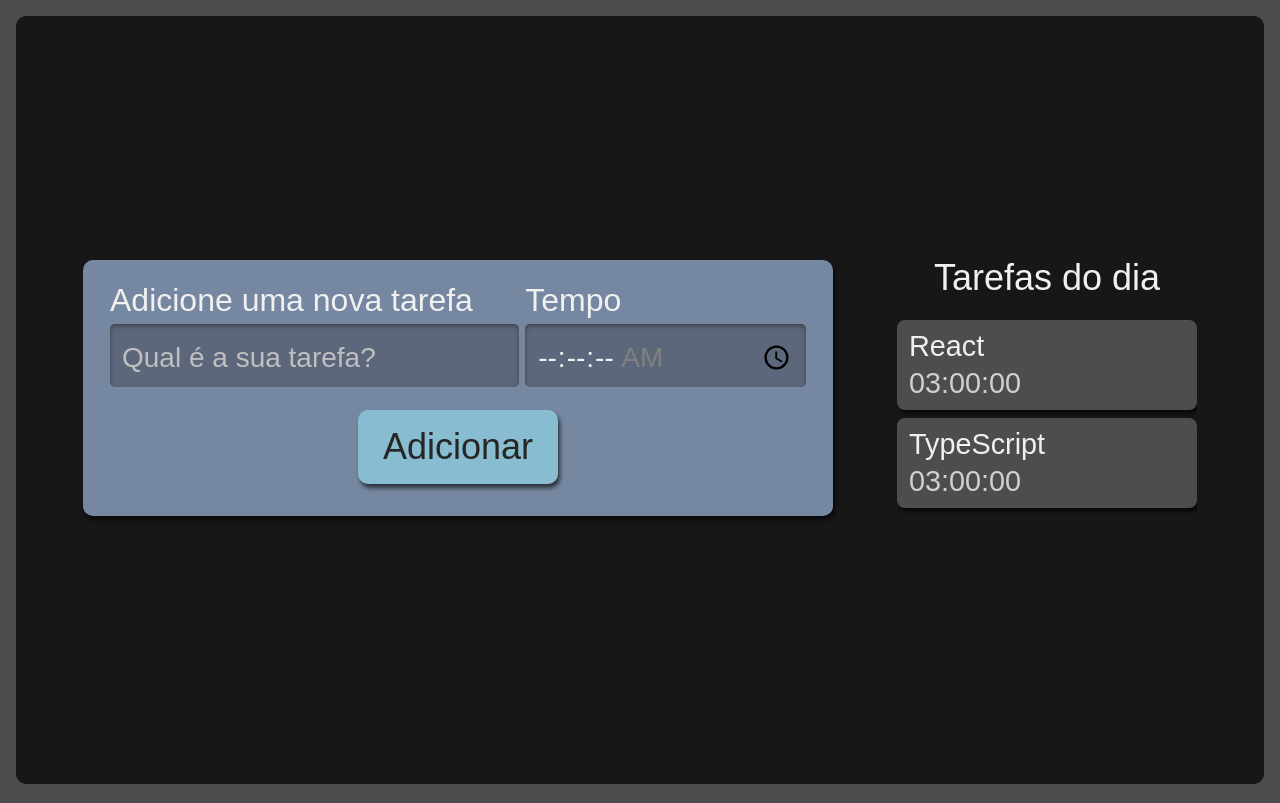
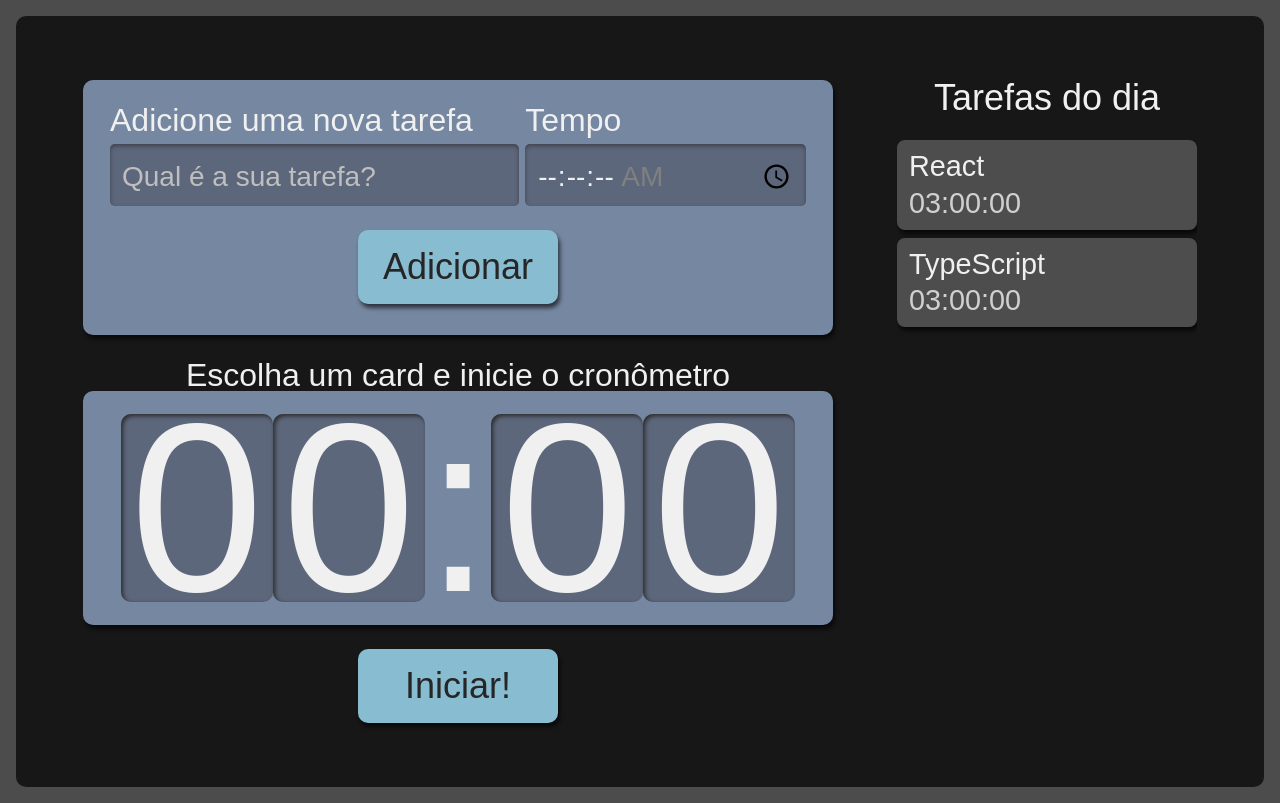
Before and after one commit to Jayromberg/to-do-list, a React (Create React App) app: page / in a window 1280 px wide. Built offline with nearby package versions, Linux system fonts and the light colour scheme; the HTML template or start-up script is replaced by a standard one.

Commit message:
feat: Implementado o cronômetro e o style

```diff
--- a/src/App.tsx
+++ b/src/App.tsx
@@ -1,6 +1,7 @@
 import React from 'react';
 import Form from './components/Form';
 import List from './components/List';
+import Timer from './components/Timer';
 import AppStyle from './styles';
 import GlobalStyle from './UI/GlobalStyled';
 
@@ -11,6 +12,7 @@
       <GlobalStyle />
       <Form />
       <List />
+      <Timer />
     </AppStyle>
   );
 }
--- /dev/null
+++ b/src/components/Timer/Clock/index.tsx
@@ -0,0 +1,14 @@
+import React from "react";
+import { NumberClock, DivisionClock } from "./styles";
+
+export default function Clock() {
+  return (
+    <React.Fragment>
+      <NumberClock>0</NumberClock>
+      <NumberClock>0</NumberClock>
+      <DivisionClock>:</DivisionClock>
+      <NumberClock>0</NumberClock>
+      <NumberClock>0</NumberClock>
+    </React.Fragment>
+  )
+}
--- /dev/null
+++ b/src/components/Timer/Clock/styles.tsx
@@ -0,0 +1,30 @@
+import styled from "styled-components";
+
+export const NumberClock = styled.span`
+  display: flex;
+  align-items: center;
+  justify-content: center;
+
+  background-color: #5D677C;
+  box-shadow: 2px 2px 4px #2B2B2B inset;
+  height: 3.6rem;
+  width: 3rem;
+  padding: 8px 4px;
+  border-radius: 10px;
+
+  @media screen and (min-width:1280px) {
+    height: 10.8rem;
+    width: 9rem;
+  }
+`
+export const DivisionClock = styled.span`
+  display: flex;
+  align-items: center;
+  justify-content: center;
+
+  height: 4.2rem;
+
+  @media screen and (min-width:1280px) {
+    height: 12.6rem;
+  }
+`
--- /dev/null
+++ b/src/components/Timer/index.tsx
@@ -0,0 +1,17 @@
+import Button from "../Button";
+import Clock from "./Clock";
+import TimerStyle from "./styles";
+
+export default function Timer() {
+  return(
+    <TimerStyle>
+      <p className="titulo">Escolha um card e inicie o cronômetro</p>
+      <div className="relogioWrapper">
+        <Clock/>
+      </div>
+      <Button>
+        Iniciar!
+      </Button>
+    </TimerStyle>
+  )
+}
--- /dev/null
+++ b/src/components/Timer/styles.tsx
@@ -0,0 +1,62 @@
+import styled from "styled-components";
+
+const TimerStyle = styled.div`
+  display: flex;
+  flex-direction: column;
+  align-items: center;
+
+  .relogioWrapper {
+    display: flex;
+    align-items: center;
+    justify-content: center;
+    width: 100%;
+    box-sizing: border-box;
+    border-radius: 10px;
+    padding: 16px 12px;
+    margin-bottom: 24px;
+    box-shadow: 2px 4px 4px #0000009F;
+    font-size: 5rem;
+    background-color: #7687A1;
+  }
+
+  .titulo {
+    font-size: 2rem;
+  }
+
+  button {
+    background-color: #88bcd1;
+    border-radius: 10px;
+    box-shadow: 2px 4px 4px #0000009F;
+    color: #272626;
+    cursor: pointer;
+    font-size: 1.25rem;
+    padding: 16px;
+    width: 150px;
+
+    &:active {
+      background-color: #7CA6B7;
+      box-shadow: 2px 2px 4px #0000009F inset;
+      cursor: auto;
+    }
+  }
+
+  @media screen and (min-width:1280px) {
+
+    .relogioWrapper{
+      font-size: 15rem;
+    }
+
+    p {
+      font-size: 2rem;
+    }
+
+    button {
+      grid-column-start: span 2;
+      justify-self: center;
+      width: 200px;
+      font-size: 2.25rem;
+    }
+  }
+`
+
+export default TimerStyle;
```
